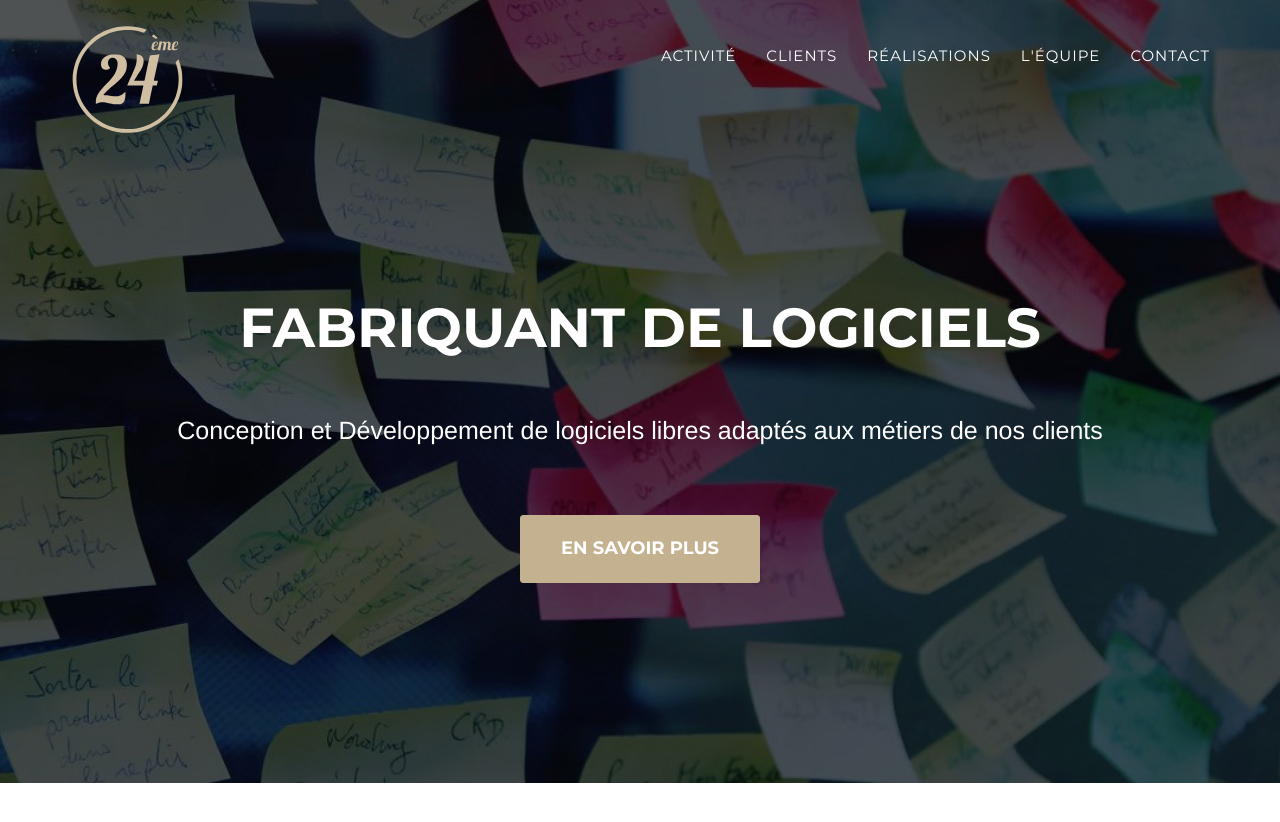
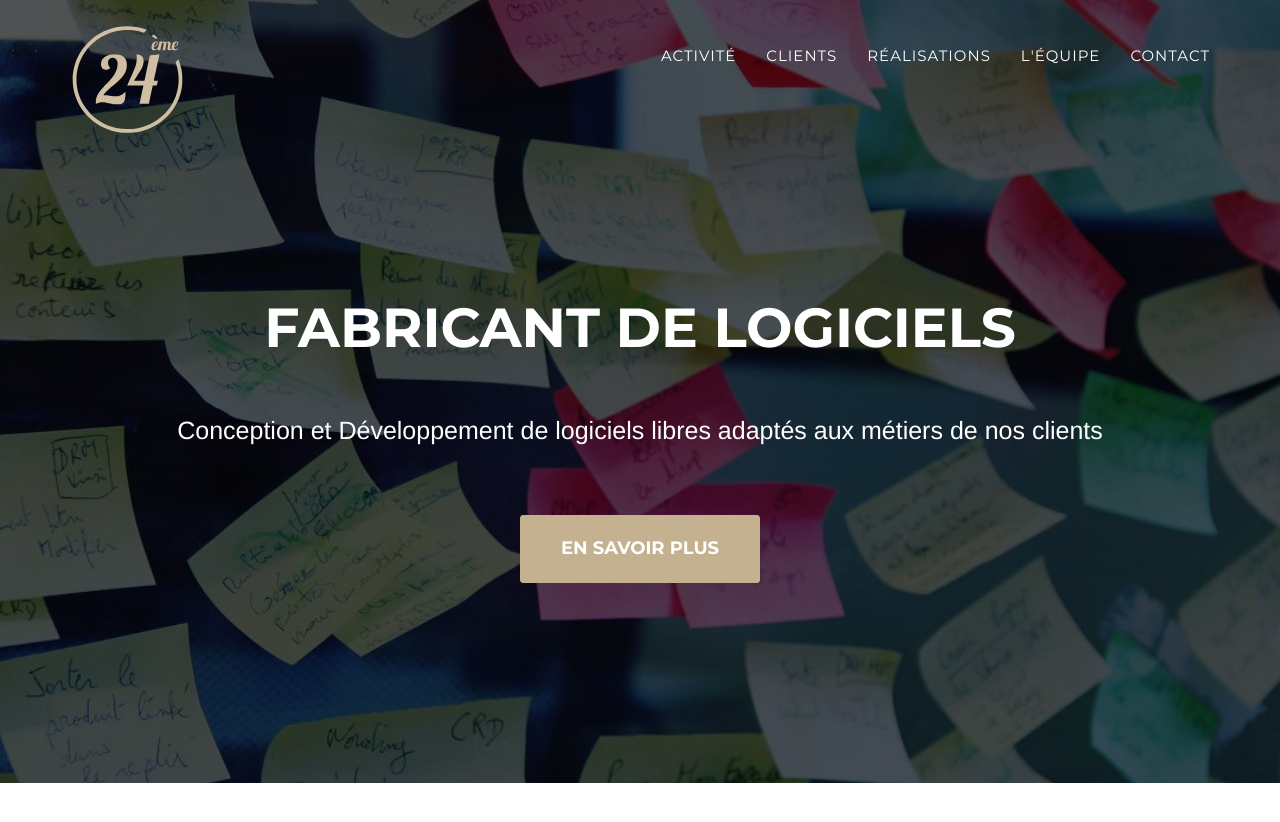
Before and after one commit to Arnaud75/24eme.fr, a Jekyll site: the page built from index.html, in a window 1280 px wide and 900 px high. Shown: the top 822 px of the window. Built offline with Jekyll 4.4.1, drawn with Linux system fonts in a browser that asks for light colours; some web fonts are replaced.

Commit message:
Orthographe de fabriquant

```diff
--- a/_includes/header.html
+++ b/_includes/header.html
@@ -44,7 +44,7 @@
     <header>
         <div class="container">
             <div class="intro-text">
-                <div class="intro-heading">Fabriquant de logiciels</div>
+                <div class="intro-heading">Fabricant de logiciels</div>
                 <div class="intro-lead-in">Conception et Développement de logiciels libres adaptés aux métiers de nos clients</div>
                 <a href="#activite" class="page-scroll btn btn-xl">En savoir plus</a>
             </div>
```
